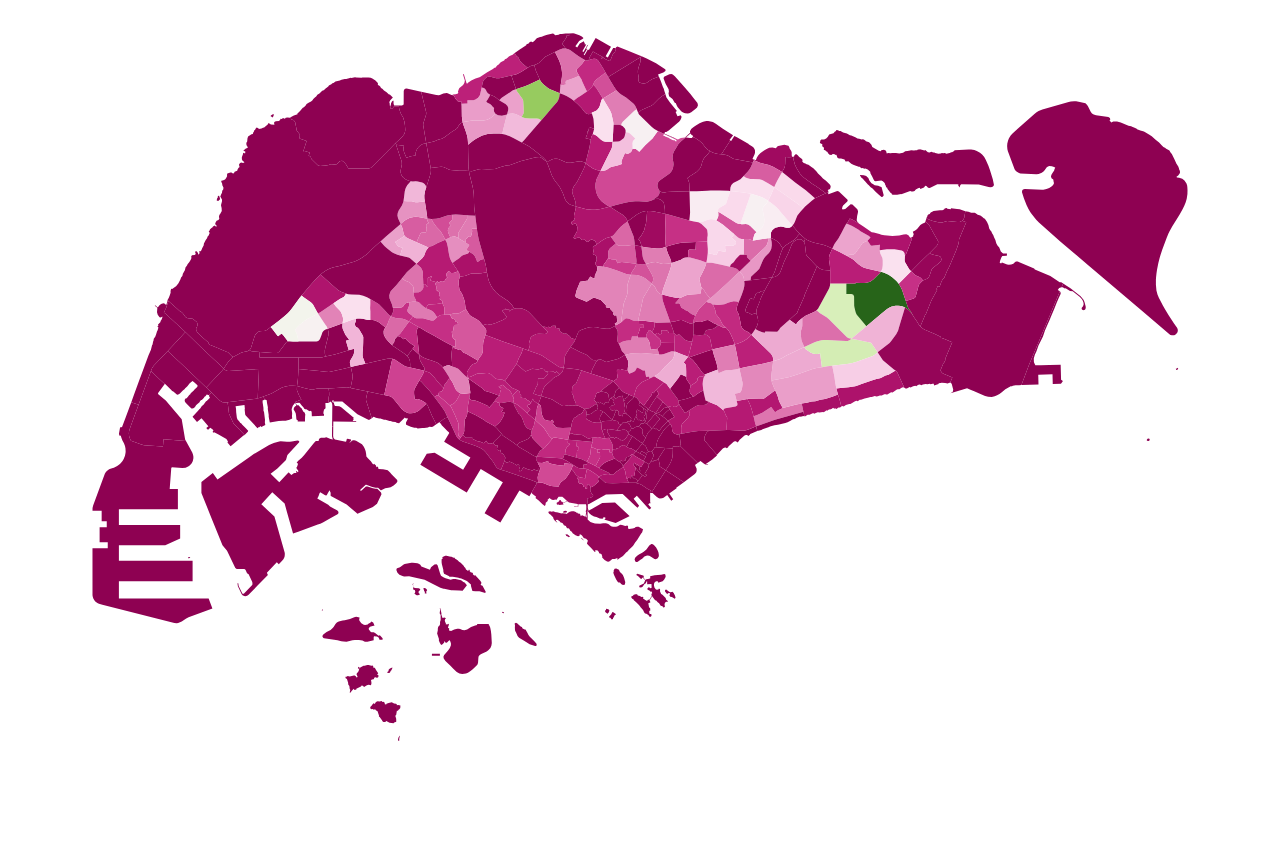
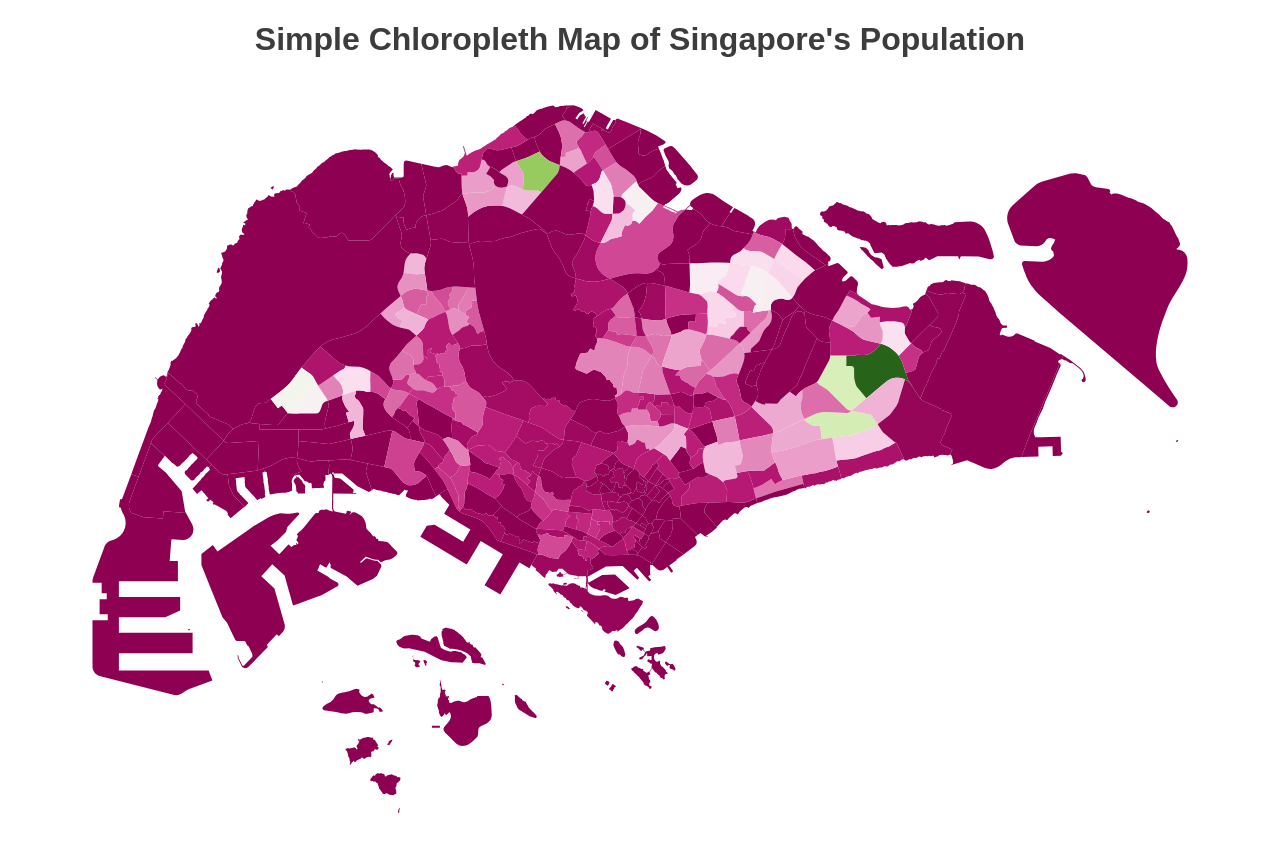
Before and after one commit to Yustynn/HASS-assignment4, a plain HTML site: page index.html in a window 1280 px wide. Before the commit the page ends 800 px from the top, so only its background shows below. Drawn offline with Linux system fonts and the light colour scheme.

Commit message:
Add header

```diff
--- a/index.html
+++ b/index.html
@@ -8,6 +8,7 @@
 </head>
 
 <body>
+    <h1>Simple Chloropleth Map of Singapore's Population</h1>
     <svg></svg>
     <script src="./d3.v7.min.js"></script>
     <script src="./app.js"></script>
--- a/style.css
+++ b/style.css
@@ -0,0 +1,8 @@
+* {
+    font-family: Arial, Helvetica, sans-serif;
+}
+
+h1 {
+    text-align: center;
+    color: rgb(60, 60, 60);
+}
```
